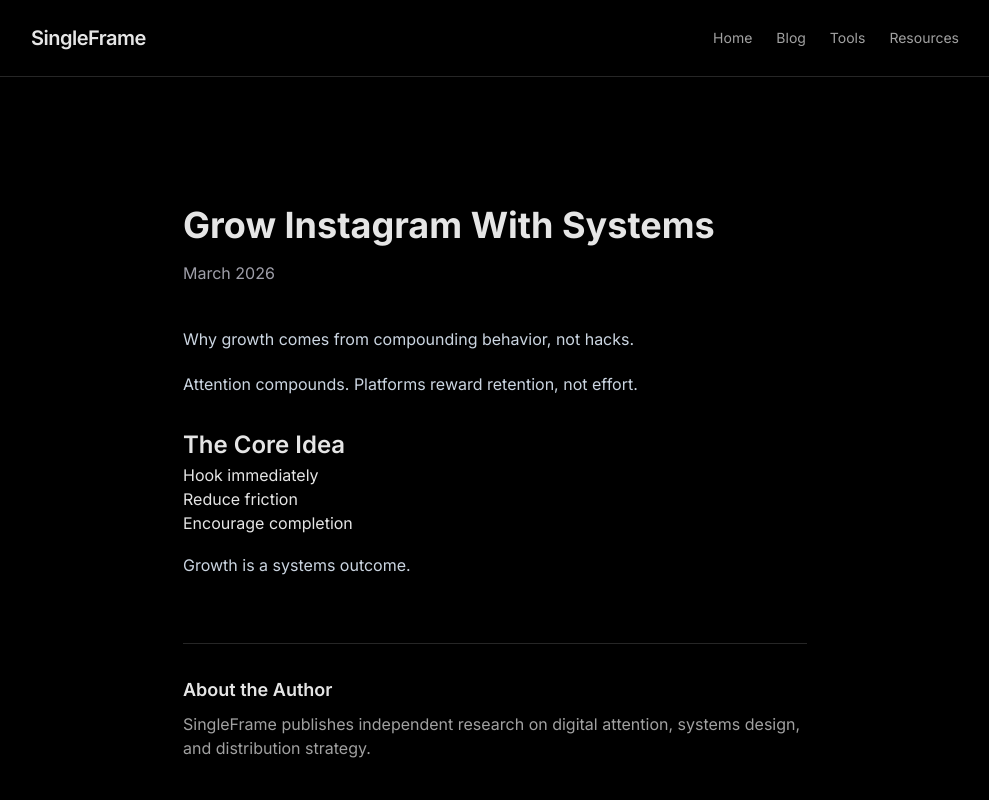
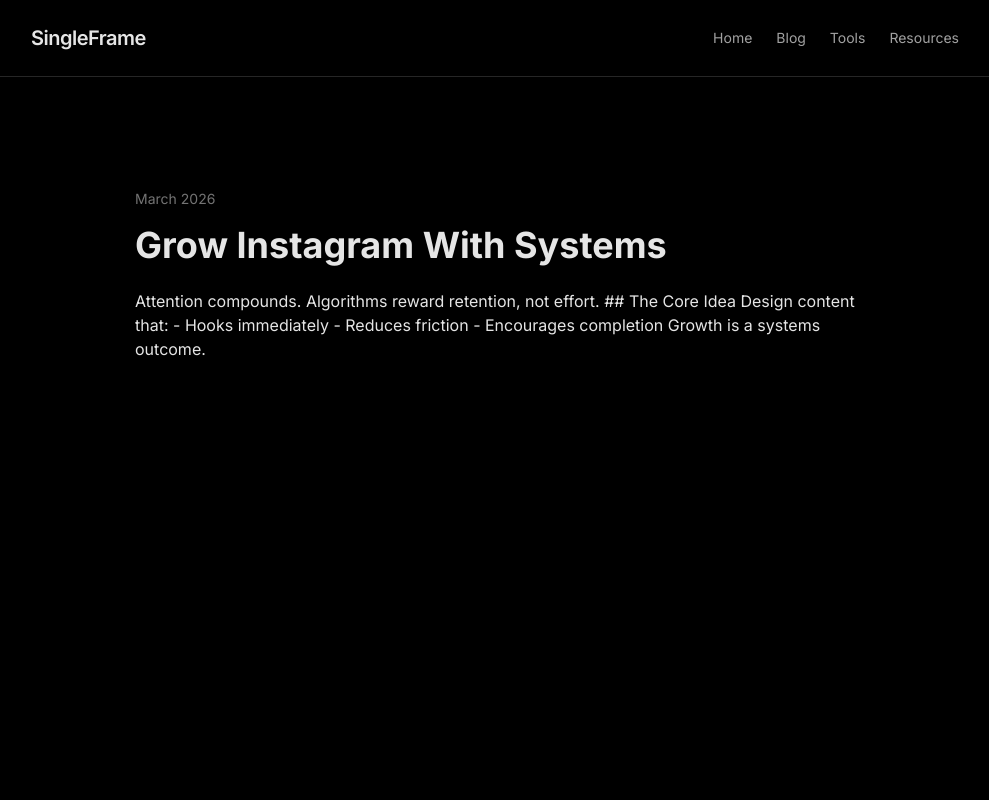
Before and after one commit to Amarendra-hub/SingleFrame, a Next.js app: page /blog/grow-instagram in a window 1280 px wide. Shown: the top 800 px of the page, without its empty margins (145-1134 px from the left). Built offline with nearby package versions, Linux system fonts and the light colour scheme.

Commit message:
Fix blog routing structure

```diff
--- a/app/blog/[slug]/page.tsx
+++ b/app/blog/[slug]/page.tsx
@@ -1,42 +1,33 @@
 import { notFound } from "next/navigation"
 import { getAllPosts, getPostBySlug } from "@/lib/posts"
-import AuthorBox from "@/components/AuthorBox"
+import matter from "gray-matter"
+
+interface Props {
+  params: { slug: string }
+  }
 
   export async function generateStaticParams() {
-  return getAllPosts().map((post) => ({
-      slug: post.slug
+    const posts = getAllPosts()
+
+      return posts.map((post) => ({
+          slug: post.slug,
             }))
             }
 
-        export default function BlogPost({ params }: { params: { slug: string } }) {
+            export default function BlogPostPage({ params }: Props) {
+              try {
                   const post = getPostBySlug(params.slug)
 
-            if (!post) return notFound()
-
                       return (
-                  <main className="max-w-2xl mx-auto px-6 py-20">
-                        <h1 className="text-4xl font-bold mb-4">{post.title}</h1>
-                              <p className="text-zinc-400 mb-10">{post.date}</p>
-
+                            <article className="max-w-3xl mx-auto px-6 py-16">
+                                    <p className="text-sm text-neutral-500 mb-4">{post.date}</p>
+                                            <h1 className="text-4xl font-bold mb-6">{post.title}</h1>
                                                     <div className="prose prose-invert">
-                                            <p>{post.excerpt}</p>
-
-                                                    <p>
-                                                              Attention compounds. Platforms reward retention, not effort.
-                                                                      </p>
-
-                                                                              <h2>The Core Idea</h2>
-
-                                                                                      <ul>
-                                                                                                <li>Hook immediately</li>
-                                                                                                          <li>Reduce friction</li>
-                                                                                                                    <li>Encourage completion</li>
-                                                                                                                            </ul>
-
-                                                                                                                                    <p>Growth is a systems outcome.</p>
+                                                              {post.content}
                                                                       </div>
-
-                                                                                                                                                <AuthorBox />
-                                                                                                                                                    </main>
+                                                                            </article>
                                                                                 )
+                                                                                  } catch {
+                                                                                      notFound()
                                                                                         }
+                                                                                      }
--- a/content/blog/grow-instagram.mdx
+++ b/content/blog/grow-instagram.mdx
@@ -3,8 +3,6 @@ title: "Grow Instagram With Systems"
 excerpt: "Why growth comes from compounding behavior, not hacks."
 date: "March 2026"
 ---
-
-# Grow Instagram With Systems
 
 Attention compounds.
 
--- a/content/blog/youtube-algorithm.mdx
+++ b/content/blog/youtube-algorithm.mdx
@@ -1,5 +1,17 @@
 ---
-title: " Youtube Algorithm With Systems"
-excerpt: "Why growth comes from compounding behavior, not hacks."
+title: "YouTube Algorithm With Systems"
+excerpt: "Understanding retention-based distribution."
 date: "March 2026"
 ---
+
+YouTube optimizes for session time.
+
+## What That Means
+
+The algorithm rewards:
+
+- Click-through rate
+- Average view duration
+- Viewer satisfaction
+
+Design for completion, not clicks.
--- a/lib/posts.ts
+++ b/lib/posts.ts
@@ -1,31 +1,36 @@
-// /lib/posts.ts
+import fs from "fs"
+import path from "path"
+import matter from "gray-matter"
 
-export type Post = {
-  slug: string
-    title: string
-      excerpt: string
-        date: string
-        }
+const postsDirectory = path.join(process.cwd(), "content/blog")
 
-        export const posts: Post[] = [
-          {
-              slug: "grow-instagram",
-                  title: "Grow Instagram With Systems",
-                      excerpt: "Why growth comes from compounding behavior, not hacks.",
-                          date: "March 2026"
-                            },
-                              {
-                                  slug: "youtube-algorithm",
-                                      title: "YouTube Algorithm With Systems",
-                                          excerpt: "Design for retention, not vanity metrics.",
-                                              date: "March 2026"
-                                                }
-                                                ]
+export function getAllPosts() {
+  const filenames = fs.readdirSync(postsDirectory)
 
-                                                export function getAllPosts(): Post[] {
-                                                  return posts
-                                                  }
+    return filenames.map((filename) => {
+        const slug = filename.replace(".mdx", "")
+            const fullPath = path.join(postsDirectory, filename)
+                const fileContents = fs.readFileSync(fullPath, "utf8")
+                    const { data } = matter(fileContents)
 
-                                                  export function getPostBySlug(slug: string): Post | undefined {
-                                                    return posts.find((post) => post.slug === slug)
+                        return {
+                              slug,
+                                    title: data.title,
+                                          excerpt: data.excerpt,
+                                                date: data.date,
                                                     }
+                                                      })
+                                                      }
+
+                                                      export function getPostBySlug(slug: string) {
+                                                        const fullPath = path.join(postsDirectory, `${slug}.mdx`)
+                                                          const fileContents = fs.readFileSync(fullPath, "utf8")
+                                                            const { content, data } = matter(fileContents)
+
+                                                              return {
+                                                                  content,
+                                                                      title: data.title,
+                                                                          excerpt: data.excerpt,
+                                                                              date: data.date,
+                                                                                }
+                                                                                }
```
Lines whose indentation alone changed are shown as unchanged.
